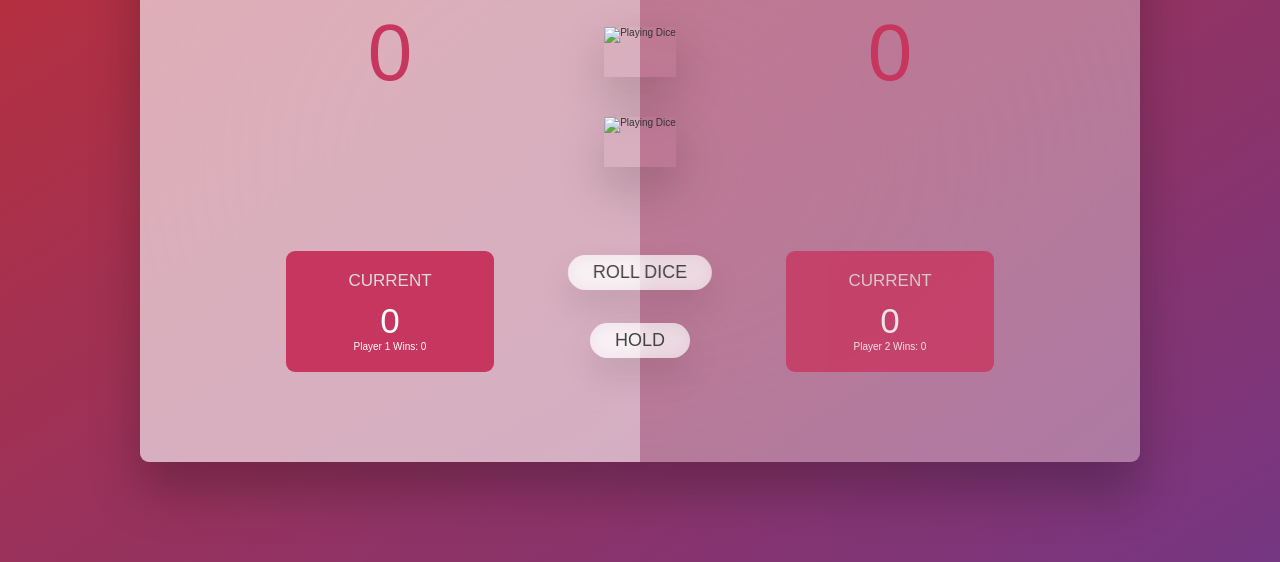
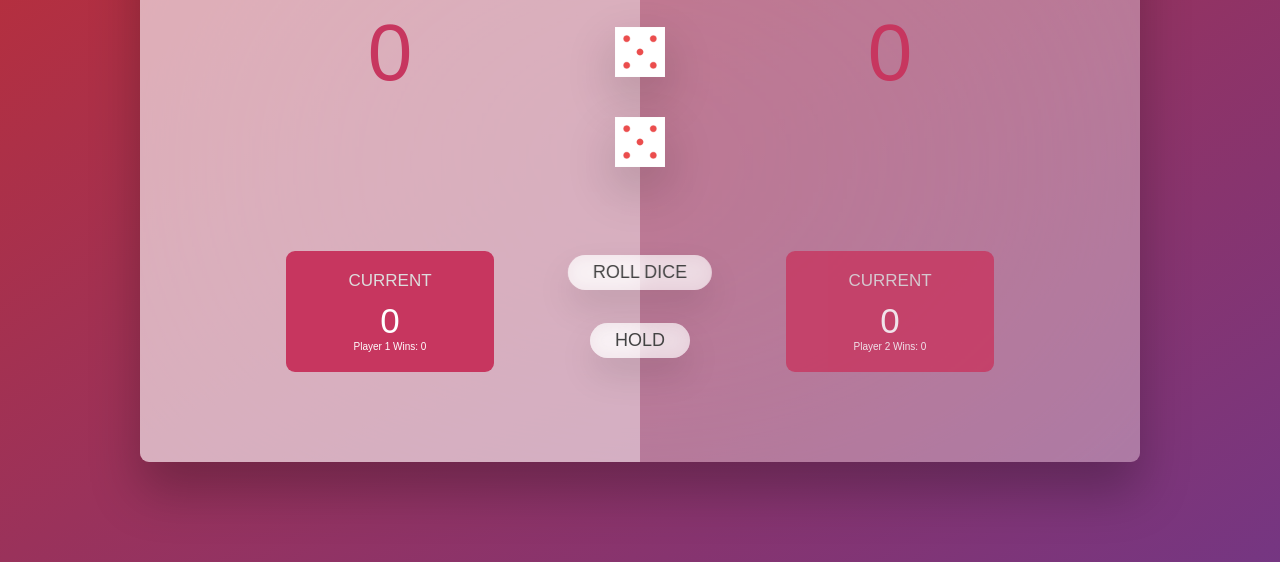
Before and after one commit to userisash/projects, a plain HTML site: page Roll The Dice/Play.html in a window 1280 px wide. Shown: the part 238-800 px from the top of the page. Drawn offline with Linux system fonts and the light colour scheme; a web font is replaced by a local one.

Commit message:
Add files via upload

```diff
--- a/Roll The Dice/Play.html
+++ b/Roll The Dice/Play.html
@@ -29,8 +29,8 @@
 <p id="Player2Wins">Player 2 Wins: 0</p>
 </div>
 </Section>
-<Img Src="dice-5.Png" Alt="Playing Dice" Class="Dice" />
-<Img Src="dice-5.Png" Alt="Playing Dice" Class="Dice2" />
+<Img Src="imgs/dice-5.Png" Alt="Playing Dice" Class="Dice" />
+<Img Src="imgs/dice-5.Png" Alt="Playing Dice" Class="Dice2" />
 <Button  Class="Btn New-Btn"> New Game</Button>
 <Button id="btn" Class="Btn Roll-Btn"> Roll Dice</Button>
 <Button id="btn" Class="Btn Hold-Btn"> Hold</Button>
```
